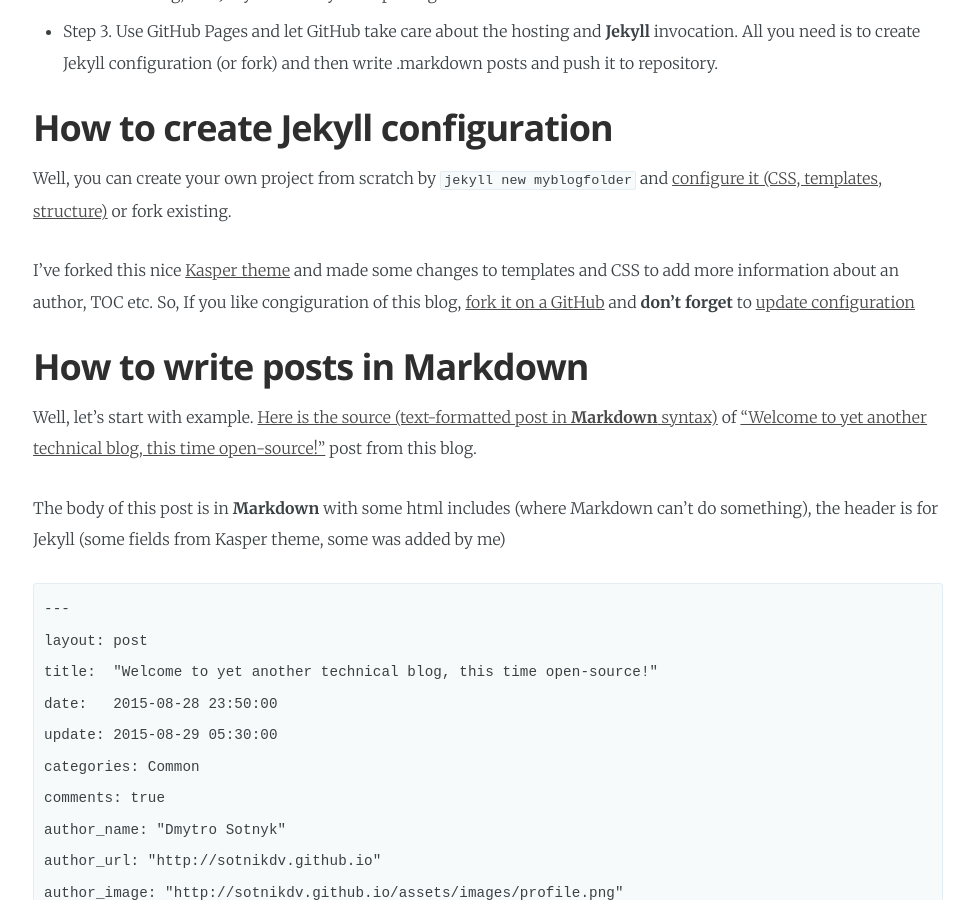
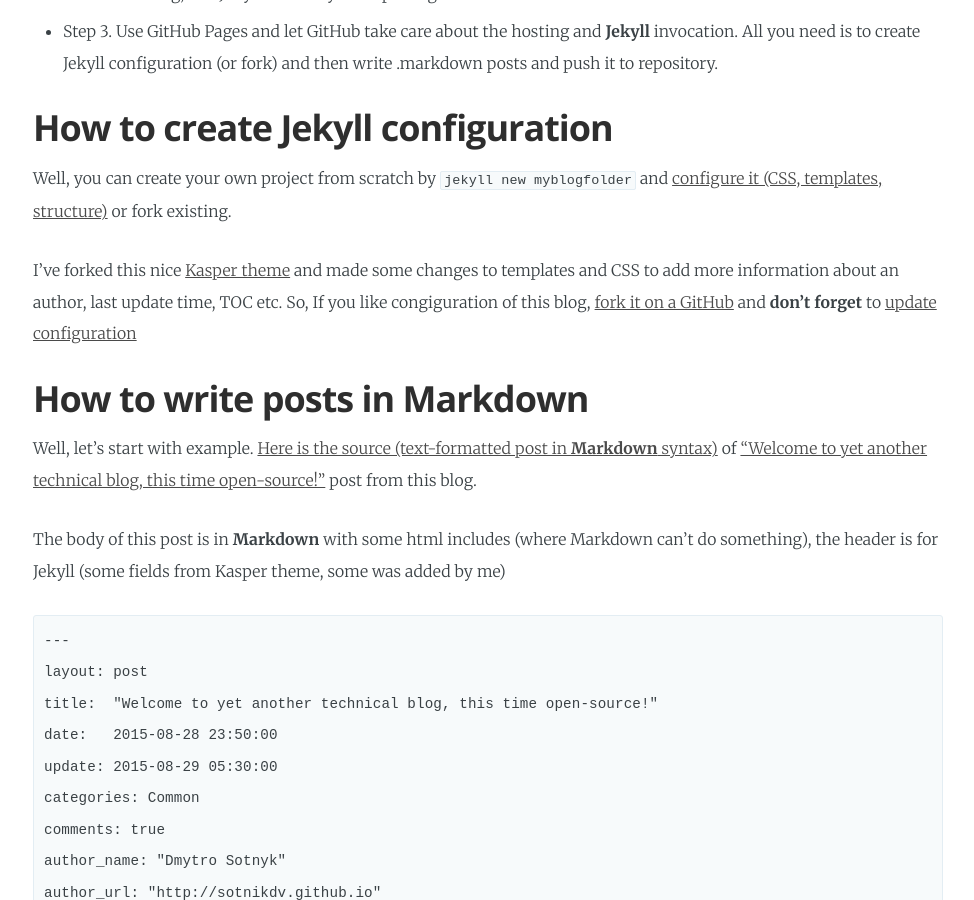
Before and after one commit to rndblog/rndblog.github.io, a Jekyll site: the page built from _posts/2015-09-12-how-to-write-posts-with-jekyll.markdown, in a window 1280 px wide and 900 px high, scrolled down 2094 px. Shown: the whole window, without its empty margins (152-1126 px from the left). Built offline with Jekyll 4.4.1, drawn with Linux system fonts in a browser that asks for light colours.

Commit message:
Added note about last update time and changed update time

```diff
--- a/_posts/2015-08-28-welcome.markdown
+++ b/_posts/2015-08-28-welcome.markdown
@@ -2,7 +2,7 @@
 layout: post
 title:  "Welcome to yet another technical blog, this time open-source!"
 date:   2015-08-28 23:50:00
-update: 2015-09-12 22:30:00
+update: 2015-09-12 23:18:00
 categories: Common
 comments: true
 author_name: "Dmytro Sotnyk"
--- a/_posts/2015-09-12-how-to-write-posts-with-jekyll.markdown
+++ b/_posts/2015-09-12-how-to-write-posts-with-jekyll.markdown
@@ -59,7 +59,7 @@
 
 
 
-I've forked this nice [Kasper theme](https://github.com/rosario/kasper) and made some changes to templates and CSS to add more information about an author, TOC etc. So, If you like congiguration of this blog, [fork it on a GitHub](https://github.com/rndblog/rndblog.github.io) and **don't forget** to [update configuration](https://github.com/rndblog/rndblog.github.io/blob/master/README.md)
+I've forked this nice [Kasper theme](https://github.com/rosario/kasper) and made some changes to templates and CSS to add more information about an author, last update time, TOC etc. So, If you like congiguration of this blog, [fork it on a GitHub](https://github.com/rndblog/rndblog.github.io) and **don't forget** to [update configuration](https://github.com/rndblog/rndblog.github.io/blob/master/README.md)
 
 ## How to write posts in Markdown
 
```
Also changed, not shown: other parts of _posts/2015-09-12-how-to-write-posts-with-jekyll.markdown (+1 -1 lines), README.md.
